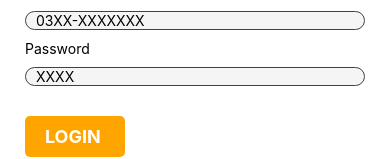
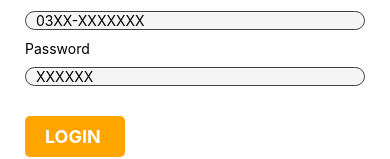
Before and after one commit to azan-rasheed-khan/alkaram-react-native, a React Native app: screen /Login in a window 390 px wide. Shown: the part 223-382 px from the top of the page. Built offline with nearby package versions, Linux system fonts and the light colour scheme.

Commit message:
login screen updated

```diff
--- a/src/modules/Ui/login/Login.js
+++ b/src/modules/Ui/login/Login.js
@@ -59,7 +59,7 @@ const LoginScreen = ({navigation}) => {
             />
             <InputField
               fieldName="Password"
-              placeholder="XXXX"
+              placeholder="XXXXXX"
               textInputStyles={styles.textInputStyles}
               keyboardType="default"
               secureTextEntry={true}
```
